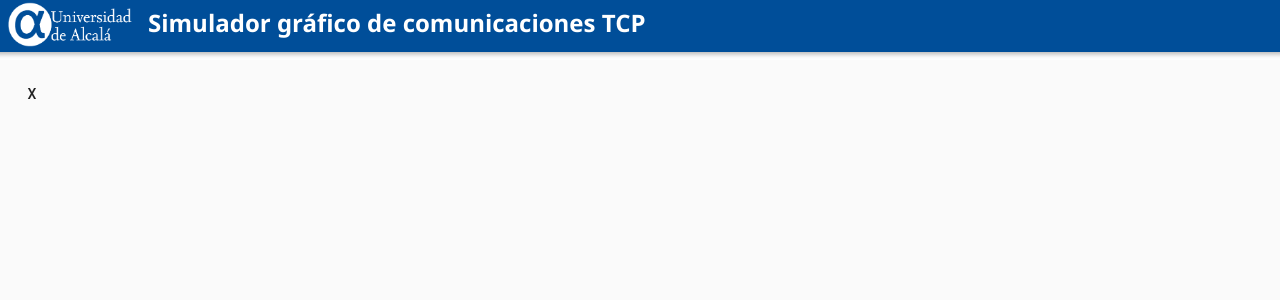
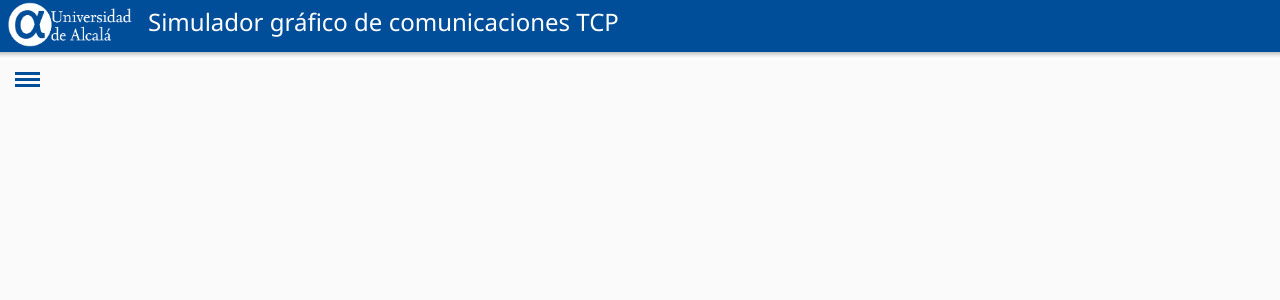
Before and after one commit to javierorp/tcp-simulador, an Angular app: page / in a window 1280 px wide. Shown: the top 300 px of the page. Built offline with nearby package versions, Linux system fonts and the light colour scheme.

Commit message:
Modificados los parametros de la barra lateral

```diff
--- a/package.json
+++ b/package.json
@@ -17,7 +17,7 @@
     "@angular/compiler": "~8.2.13",
     "@angular/core": "~8.2.13",
     "@angular/forms": "~8.2.13",
-    "@angular/material": "~8.2.3",
+    "@angular/material": "^8.2.3",
     "@angular/platform-browser": "~8.2.13",
     "@angular/platform-browser-dynamic": "~8.2.13",
     "@angular/router": "~8.2.13",
--- a/src/app/leftbar/leftbar.component.css
+++ b/src/app/leftbar/leftbar.component.css
@@ -5,3 +5,33 @@
     left: 0;
     right: 0;
   }
+
+  .container {
+    display: inline-block;
+    cursor: pointer;
+  }
+
+  .bar1, .bar2, .bar3 {
+    width: 25px;
+    height: 3px;
+    background-color: #004e99;
+    margin: 3px 0;
+    transition: 0.4s;
+  }
+
+  .change .bar1 {
+    -webkit-transform: rotate(-45deg) translate(-9px, 6px);
+    transform: rotate(-45deg) translate(-9px, 6px);
+  }
+
+  .change .bar2 {opacity: 0;}
+
+  .change .bar3 {
+    -webkit-transform: rotate(45deg) translate(-8px, -8px);
+    transform: rotate(45deg) translate(-8px, -8px);
+  }
+
+  .mat-button{
+    padding: 0;
+    min-width: 0;
+  }
--- a/src/app/leftbar/leftbar.component.html
+++ b/src/app/leftbar/leftbar.component.html
@@ -1,11 +1,24 @@
+<link rel="stylesheet"
+    href="https://maxcdn.bootstrapcdn.com/bootstrap/4.3.1/css/bootstrap.min.css" />
+<link rel="stylesheet" href="https://cdnjs.cloudflare.com/ajax/libs/prism/1.16.0/themes/prism.css" />
+
 <mat-sidenav-container class="leftmenu">
     <mat-sidenav  #sidenav mode="side" [opened]="true" [(opened)]="opened"  >
-      Parametros
+      <div style="text-align: center">Parámetros</div>
       <app-parametrosmenu></app-parametrosmenu>
     </mat-sidenav>
 
     <mat-sidenav-content>
-      <p><button mat-button (click)="sidenav.toggle()">X</button></p>
+      <button mat-button  (click)="sidenav.toggle()">
+        <div class="container">
+          <div class="bar1"></div>
+          <div class="bar2"></div>
+          <div class="bar3"></div>
+        </div>
+      </button>
 
     </mat-sidenav-content>
+
+
+
   </mat-sidenav-container>
--- a/src/app/parametrosmenu/parametrosmenu.component.html
+++ b/src/app/parametrosmenu/parametrosmenu.component.html
@@ -1,10 +1,14 @@
+<link rel="stylesheet"
+    href="https://maxcdn.bootstrapcdn.com/bootstrap/4.3.1/css/bootstrap.min.css" />
+<link rel="stylesheet" href="https://cdnjs.cloudflare.com/ajax/libs/prism/1.16.0/themes/prism.css" />
+
 <div class="params-container">
     <mat-form-field>
-        <input matInput matInput [(ngModel)]="tampet" placeholder="Tamaño de la petición del objeto (B)">
+        <input matInput matInput [(ngModel)]="mss" placeholder="MSS(B)">
     </mat-form-field>
 
     <mat-form-field>
-        <input matInput [(ngModel)]="tamobj" placeholder="Tamaño del objeto (B)"/>
+        <input matInput [(ngModel)]="datos" placeholder="Datos(B)"/>
     </mat-form-field>
 
     <mat-form-field>
@@ -16,39 +20,25 @@
     </mat-form-field>
 
     <mat-form-field>
-        <input matInput [(ngModel)]="servport" placeholder="Puerto del servidor"/>
+        <input matInput [(ngModel)]="snserv" placeholder="SN Servidor"/>
     </mat-form-field>
 
     <mat-form-field>
-        <input matInput [(ngModel)]="servcliport" placeholder="Puerto del cliente"/>
+        <input matInput [(ngModel)]="sncli" placeholder="SN Cliente"/>
     </mat-form-field>
 
-    <mat-form-field>
-        <input matInput [(ngModel)]="numsecserv" placeholder="Número de secuencia inicial del servidor"/>
-    </mat-form-field>
+     <mat-form-field>
+        <mat-label>Algoritmo de congestión</mat-label>
+        <mat-select [(value)]="selected">
+          <mat-option value="reno">TCP Reno</mat-option>
+          <mat-option value="tahoe">TCP Tahoe</mat-option>
+        </mat-select>
+      </mat-form-field>
 
-    <mat-form-field>
-        <input matInput [(ngModel)]="numseccli" placeholder="Número de secuencia inicial del cliente"/>
-    </mat-form-field>
-
-    <mat-form-field>
-        <input matInput [(ngModel)]="ipserv" placeholder="Ventana del servidor"/>
-    </mat-form-field>
-
-    <mat-form-field>
-        <input matInput [(ngModel)]="ipserv" placeholder="Ventana del cliente"/>
-    </mat-form-field>
-
-    <mat-form-field>
-        <input matInput [(ngModel)]="ipserv" placeholder="Timeout constante del servidor"/>
-    </mat-form-field>
-
-    <mat-form-field>
-        <input matInput [(ngModel)]="ipserv" placeholder="Timeout constante del cliente"/>
-    </mat-form-field>
 </div>
 
-<div>
-    <button mat-button color="primary">Ejecutar</button>
 
+
+<div style="text-align: center">
+    <button type="button" class="btn btn-outline-primary">Ejecutar</button>
 </div>
--- a/src/app/supbar/supbar.component.css
+++ b/src/app/supbar/supbar.component.css
@@ -34,7 +34,7 @@
     background-color: #004e99;
     color: white;
     box-shadow: 0 2px 5px 0 rgba(0,0,0,.3);
-    font-weight: 600;
+    font-weight: 100;
   }
 
   .toolbar img {
--- a/src/styles.css
+++ b/src/styles.css
@@ -2,3 +2,6 @@
 
 html, body { height: 100%; }
 body { margin: 0; font-family: Roboto, "Helvetica Neue", sans-serif; }
+
+html, body { height: 100%; }
+body { margin: 0; font-family: Roboto, "Helvetica Neue", sans-serif; }
```
Also changed, not shown: src/app/app.module.ts (+12 -8 lines), src/app/parametrosmenu/parametrosmenu.component.css (line endings or trailing spaces).
